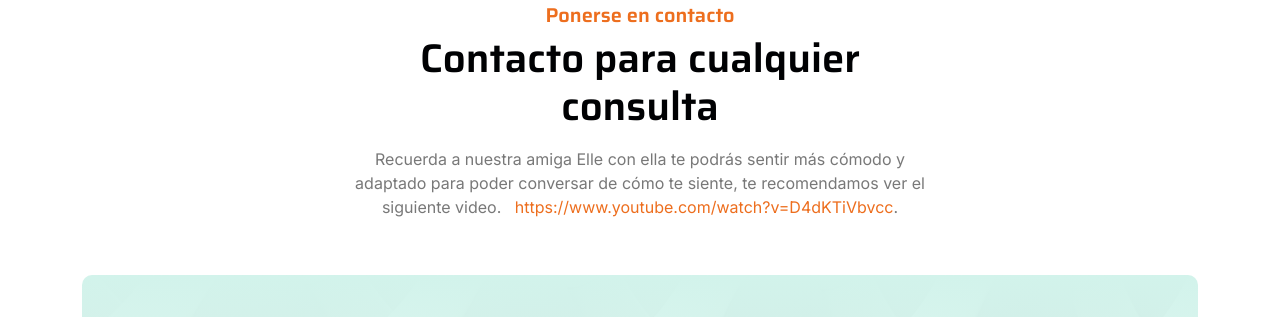
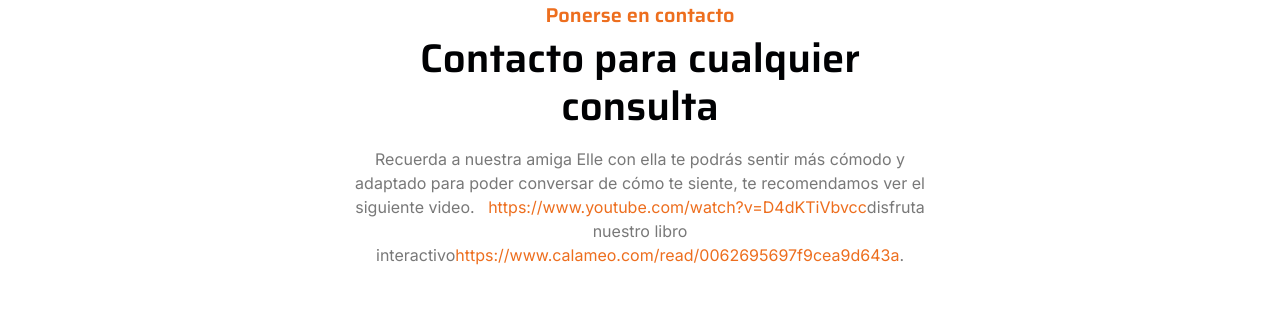
Before and after one commit to efrain424/loscimientoinclusion, a plain HTML site: page index.html in a window 1280 px wide. Shown: the part 5969-6286 px from the top of the page. Drawn offline with nearby package versions, Linux system fonts and the light colour scheme.

Commit message:
index.html

```diff
--- a/index.html
+++ b/index.html
@@ -686,7 +686,7 @@
                 <div class="text-center mx-auto pb-5 wow fadeIn" data-wow-delay=".3s" style="max-width: 600px;">
                     <h5 class="text-primary">Ponerse en contacto</h5>
                     <h1 class="mb-3">Contacto para cualquier consulta</h1>
-                    <p class="mb-2">Recuerda a nuestra amiga Elle con ella te podrás sentir más cómodo y adaptado para poder conversar de cómo te siente, te recomendamos ver el siguiente video.&nbsp;&nbsp; <a href="https://www.youtube.com/watch?v=D4dKTiVbvcc">https://www.youtube.com/watch?v=D4dKTiVbvcc</a>.</p>
+                    <p class="mb-2">Recuerda a nuestra amiga Elle con ella te podrás sentir más cómodo y adaptado para poder conversar de cómo te siente, te recomendamos ver el siguiente video.&nbsp;&nbsp; <a href="https://www.youtube.com/watch?v=D4dKTiVbvcc">https://www.youtube.com/watch?v=D4dKTiVbvcc</a>disfruta nuestro libro interactivo<a href="https://www.calameo.com/read/0062695697f9cea9d643a">https://www.calameo.com/read/0062695697f9cea9d643a</a>.</p>
                 </div>
                 <div class="contact-detail position-relative p-5">
                     <div class="row g-5 mb-5 justify-content-center">
```
